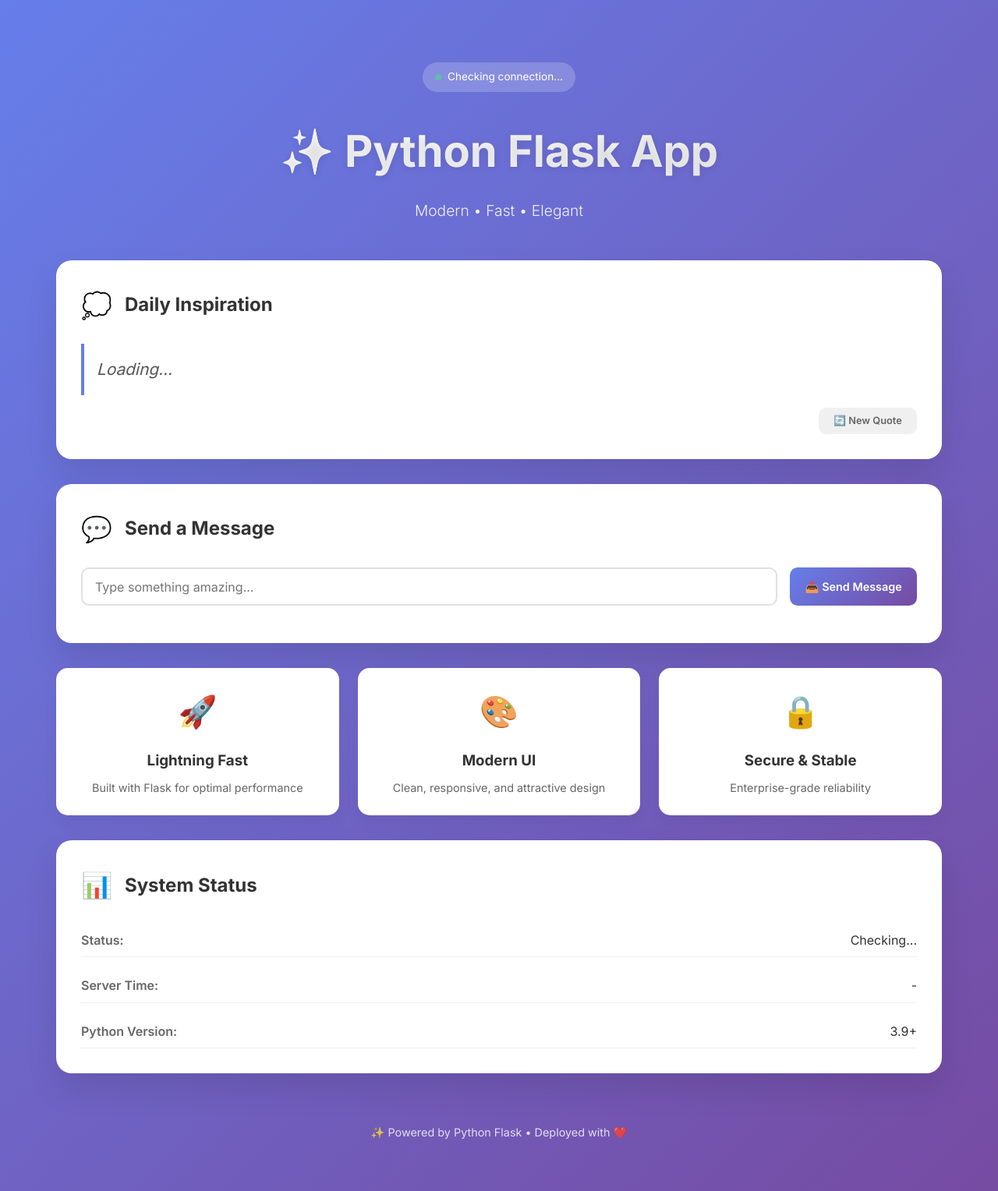
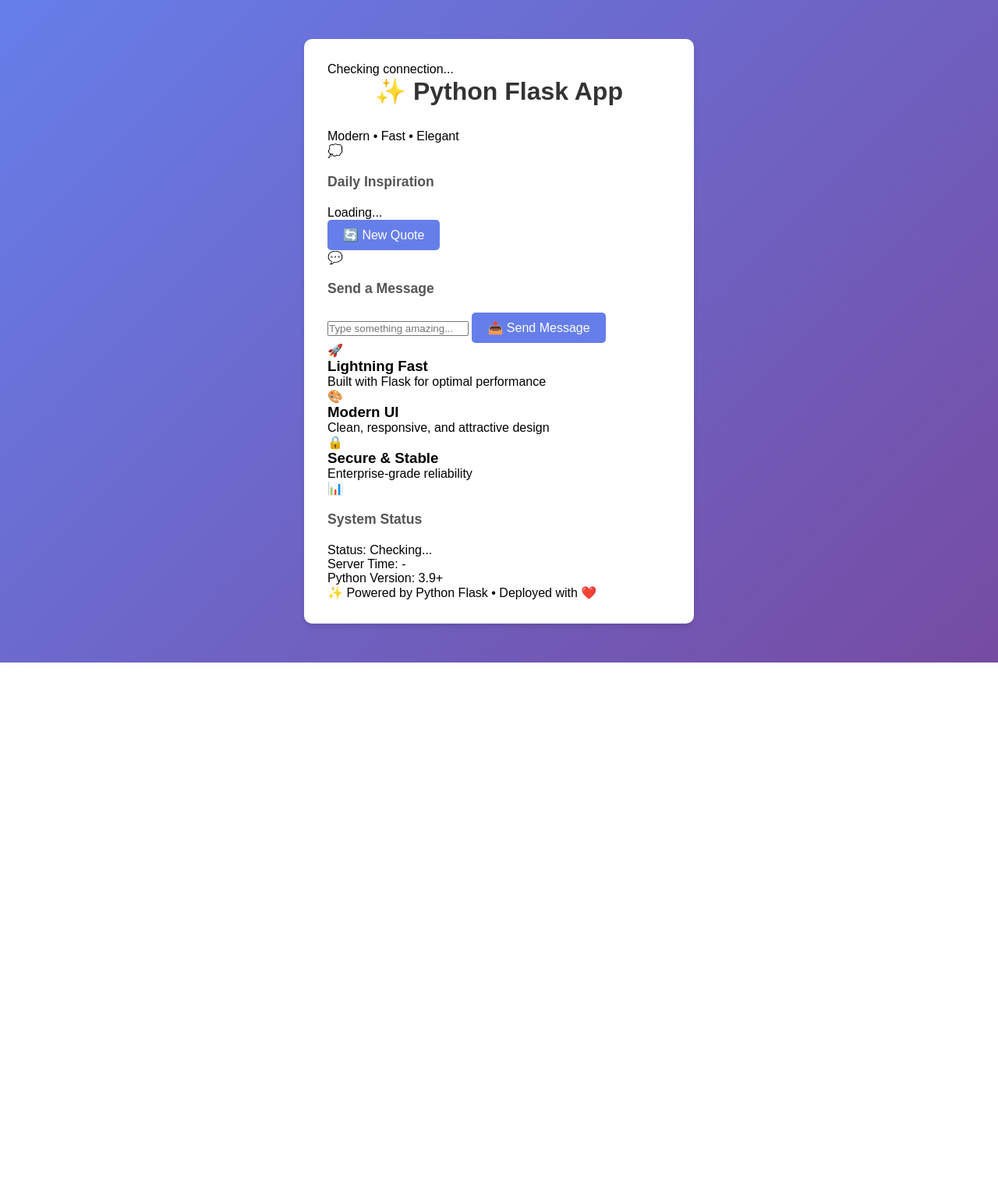
Before and after one commit to krish-devopss/python-webapp, a Flask app: page / in a window 1280 px wide. Shown: the whole page at 78% size. After the commit the page ends 850 px from the top, so only its background shows below. Run offline with Flask 3, Linux system fonts and the light colour scheme.

Commit message:
Update style.css

```diff
--- a/static/css/style.css
+++ b/static/css/style.css
@@ -5,304 +5,121 @@
 }
 
 body {
-    font-family: 'Inter', -apple-system, BlinkMacSystemFont, 'Segoe UI', sans-serif;
+    font-family: Arial, sans-serif;
     background: linear-gradient(135deg, #667eea 0%, #764ba2 100%);
     min-height: 100vh;
-    color: #333;
-    line-height: 1.6;
 }
 
 .container {
-    max-width: 1200px;
-    margin: 0 auto;
-    padding: 2rem;
+    max-width: 500px;
+    margin: 50px auto;
+    background: white;
+    padding: 30px;
+    border-radius: 10px;
+    box-shadow: 0 4px 6px rgba(0,0,0,0.1);
 }
 
-/* Hero Section */
-.hero {
+h1 {
     text-align: center;
-    padding: 3rem 1rem;
-    animation: fadeInUp 0.8s ease-out;
+    color: #333;
+    margin-bottom: 30px;
 }
 
-.glow-text {
-    font-size: 3.5rem;
-    font-weight: 800;
-    background: linear-gradient(135deg, #fff 0%, #f0f0f0 100%);
-    -webkit-background-clip: text;
-    background-clip: text;
-    color: transparent;
-    text-shadow: 0 2px 10px rgba(0,0,0,0.1);
-    margin-bottom: 1rem;
+h2 {
+    color: #555;
+    margin: 20px 0;
+    font-size: 1.1rem;
 }
 
-.subtitle {
-    font-size: 1.2rem;
-    color: rgba(255,255,255,0.9);
-    font-weight: 300;
+.buttons {
+    display: flex;
+    gap: 15px;
+    justify-content: center;
 }
 
-.status-badge {
-    display: inline-flex;
-    align-items: center;
-    gap: 0.5rem;
-    background: rgba(255,255,255,0.2);
-    backdrop-filter: blur(10px);
-    padding: 0.5rem 1rem;
-    border-radius: 50px;
-    font-size: 0.85rem;
+.btn {
+    display: inline-block;
+    padding: 10px 20px;
+    background-color: #667eea;
     color: white;
-    margin-bottom: 2rem;
+    text-decoration: none;
+    border-radius: 5px;
+    border: none;
+    cursor: pointer;
+    font-size: 16px;
+    transition: background-color 0.3s;
 }
 
-.dot {
-    width: 8px;
-    height: 8px;
-    background: #4ade80;
-    border-radius: 50%;
-    animation: pulse 2s infinite;
+.btn:hover {
+    background-color: #764ba2;
 }
 
-/* Cards */
-.card {
-    background: white;
-    border-radius: 20px;
-    padding: 2rem;
-    margin-bottom: 2rem;
-    box-shadow: 0 20px 40px rgba(0,0,0,0.1);
-    transition: transform 0.3s ease, box-shadow 0.3s ease;
-    animation: fadeInUp 0.6s ease-out;
+.btn-secondary {
+    background-color: #6c757d;
 }
 
-.card:hover {
-    transform: translateY(-5px);
-    box-shadow: 0 25px 50px rgba(0,0,0,0.15);
+.btn-secondary:hover {
+    background-color: #5a6268;
 }
 
-.card-header {
+.booking-form, .search-form {
     display: flex;
-    align-items: center;
-    gap: 1rem;
-    margin-bottom: 1.5rem;
+    flex-direction: column;
+    gap: 15px;
 }
 
-.icon {
-    font-size: 2rem;
+.form-group {
+    display: flex;
+    flex-direction: column;
+    gap: 5px;
 }
 
-.card-header h2 {
-    font-size: 1.5rem;
-    color: #333;
+.form-group label {
+    font-weight: bold;
+    color: #555;
 }
 
-/* Quote Card */
-.quote-text {
-    font-size: 1.3rem;
-    color: #555;
-    font-style: italic;
-    padding: 1rem 0;
-    border-left: 4px solid #667eea;
-    padding-left: 1rem;
-    margin: 1rem 0;
+.form-group input, .form-group select {
+    padding: 8px;
+    border: 1px solid #ddd;
+    border-radius: 4px;
+    font-size: 14px;
 }
 
-.quote-footer {
-    display: flex;
-    justify-content: space-between;
-    align-items: center;
-    margin-top: 1rem;
+.search-form {
+    flex-direction: row;
+    margin-bottom: 20px;
 }
 
-.time-badge {
-    font-size: 0.85rem;
-    color: #888;
+.search-form input {
+    flex: 1;
+    padding: 8px;
+    border: 1px solid #ddd;
+    border-radius: 4px;
 }
 
-/* Buttons */
-.btn {
-    padding: 0.6rem 1.2rem;
-    border: none;
-    border-radius: 10px;
-    font-size: 0.9rem;
-    font-weight: 600;
-    cursor: pointer;
-    transition: all 0.3s ease;
-    font-family: inherit;
+.booking-card {
+    background-color: #f8f9fa;
+    padding: 15px;
+    margin: 10px 0;
+    border-radius: 5px;
+    border-left: 4px solid #667eea;
 }
 
-.btn-primary {
-    background: linear-gradient(135deg, #667eea 0%, #764ba2 100%);
-    color: white;
+.booking-card p {
+    margin: 5px 0;
+    color: #555;
 }
 
-.btn-primary:hover {
-    transform: translateY(-2px);
-    box-shadow: 0 10px 20px rgba(102,126,234,0.3);
+.alert {
+    padding: 10px;
+    margin-bottom: 20px;
+    border-radius: 5px;
+    text-align: center;
 }
 
-.btn-small {
-    background: #f0f0f0;
-    color: #666;
-    font-size: 0.8rem;
+.alert-success {
+    background-color: #d4edda;
+    color: #155724;
+    border: 1px solid #c3e6cb;
 }
-
-.btn-small:hover {
-    background: #e0e0e0;
-}
-
-/* Input */
-.input-group {
-    display: flex;
-    gap: 1rem;
-    margin-bottom: 1rem;
-}
-
-.modern-input {
-    flex: 1;
-    padding: 0.8rem 1rem;
-    border: 2px solid #e0e0e0;
-    border-radius: 10px;
-    font-size: 1rem;
-    transition: all 0.3s ease;
-    font-family: inherit;
-}
-
-.modern-input:focus {
-    outline: none;
-    border-color: #667eea;
-    box-shadow: 0 0 0 3px rgba(102,126,234,0.1);
-}
-
-.message-response {
-    margin-top: 1rem;
-    padding: 1rem;
-    background: #f0fdf4;
-    border-left: 4px solid #4ade80;
-    border-radius: 10px;
-    animation: slideDown 0.3s ease;
-}
-
-.hidden {
-    display: none;
-}
-
-/* Features Grid */
-.features-grid {
-    display: grid;
-    grid-template-columns: repeat(auto-fit, minmax(250px, 1fr));
-    gap: 1.5rem;
-    margin-bottom: 2rem;
-}
-
-.feature-card {
-    background: white;
-    padding: 1.5rem;
-    border-radius: 15px;
-    text-align: center;
-    transition: transform 0.3s ease;
-    box-shadow: 0 10px 20px rgba(0,0,0,0.05);
-}
-
-.feature-card:hover {
-    transform: translateY(-5px);
-}
-
-.feature-icon {
-    font-size: 2.5rem;
-    margin-bottom: 1rem;
-}
-
-.feature-card h3 {
-    margin-bottom: 0.5rem;
-    color: #333;
-}
-
-.feature-card p {
-    color: #666;
-    font-size: 0.9rem;
-}
-
-/* Info Grid */
-.info-grid {
-    display: grid;
-    gap: 1rem;
-}
-
-.info-item {
-    display: flex;
-    justify-content: space-between;
-    padding: 0.5rem 0;
-    border-bottom: 1px solid #f0f0f0;
-}
-
-.info-label {
-    font-weight: 600;
-    color: #666;
-}
-
-.info-value {
-    color: #333;
-}
-
-/* Footer */
-footer {
-    text-align: center;
-    padding: 2rem;
-    color: rgba(255,255,255,0.8);
-    font-size: 0.9rem;
-}
-
-/* Animations */
-@keyframes fadeInUp {
-    from {
-        opacity: 0;
-        transform: translateY(20px);
-    }
-    to {
-        opacity: 1;
-        transform: translateY(0);
-    }
-}
-
-@keyframes slideDown {
-    from {
-        opacity: 0;
-        transform: translateY(-10px);
-    }
-    to {
-        opacity: 1;
-        transform: translateY(0);
-    }
-}
-
-@keyframes pulse {
-    0%, 100% {
-        opacity: 1;
-    }
-    50% {
-        opacity: 0.5;
-    }
-}
-
-/* Responsive */
-@media (max-width: 768px) {
-    .container {
-        padding: 1rem;
-    }
-
-    .glow-text {
-        font-size: 2rem;
-    }
-
-    .input-group {
-        flex-direction: column;
-    }
-
-    .features-grid {
-        grid-template-columns: 1fr;
-    }
-
-    .quote-text {
-        font-size: 1rem;
-    }
-}
```
